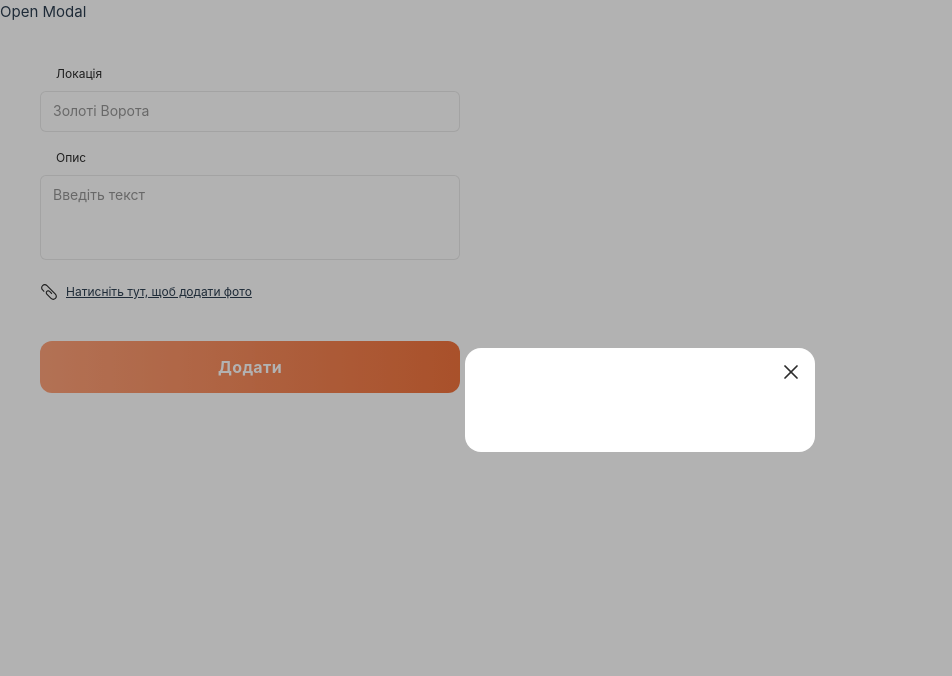
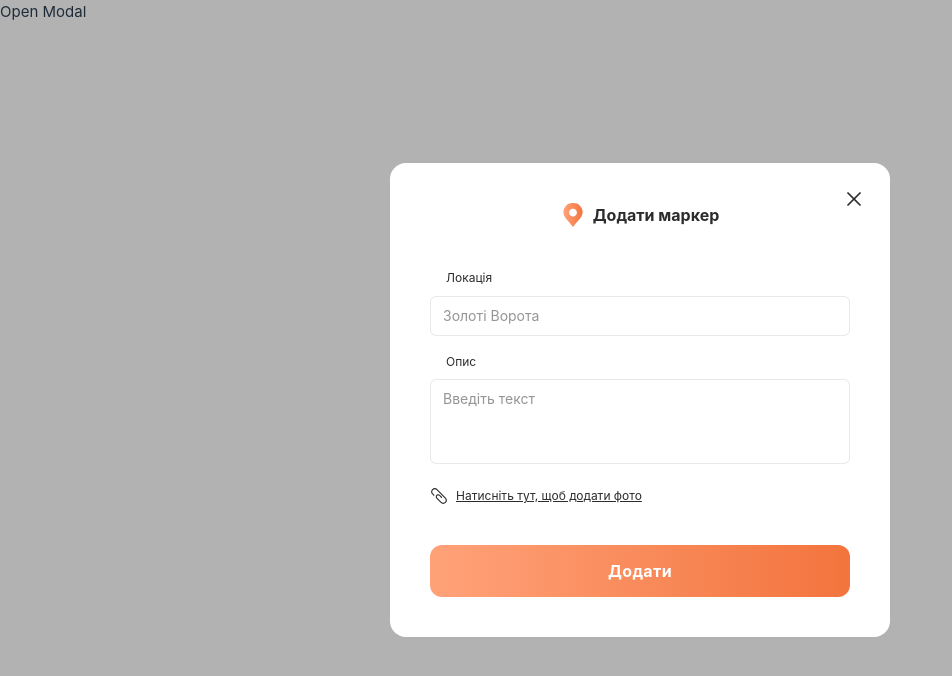
Before and after one commit to SvKost/traveller-vue-test, a Vue app: page / in a window 1280 px wide. Shown: the top 676 px of the page, without its empty margins (0-952 px from the left). Built offline with nearby package versions, Linux system fonts and the light colour scheme; what vue-svg-sprite would draw is missing.

Commit message:
new place modal created

```diff
--- a/src/App.vue
+++ b/src/App.vue
@@ -1,9 +1,8 @@
 <script setup>
 import { ref } from 'vue'
 // import LoginForm from './components/Auth/LoginForm/LoginForm.vue'
-import IModal from './components/IModal/IModal.vue'
 // import RegistrationForm from './components/Auth/RegistrationForm/RegistrationForm.vue'
-import NewPlace from './components/FavoritePlace/NewPlace.vue'
+import NewPlaceModal from './components/NewPlaceModal/NewPlaceModal.vue'
 // import FavoritePlaces from './components/FavoritePlaces/FavoritePlaces.vue'
 // import HomepageView from './views/HomepageView.vue'
 
@@ -20,6 +19,7 @@ const openModal = () => {
 
 <template>
   <button @click="openModal">Open Modal</button>
+
   <!-- <HomepageView /> -->
   <!-- <div class="bg-white shadow-[0px_4px_31px_0px_rgba(44,44,44,0.10)] h-screen w-[400px]">
     <FavoritePlaces />
@@ -28,6 +28,5 @@ const openModal = () => {
   <!-- <RegistrationForm @submit="console.log" /> -->
   <!-- <LoginForm @submit="console.log" /> -->
 
-  <NewPlace @submit="console.log" />
-  <IModal v-if="isOpen" @close="closeModal"></IModal>
+  <NewPlaceModal :is-open="isOpen" @close="closeModal" @submit="console.log" />
 </template>
--- a/src/components/FavoritePlace/NewPlace.vue
+++ /dev/null
@@ -1,25 +0,0 @@
-<script setup>
-import { reactive, ref, toRaw } from 'vue'
-import FormContainer from '../Auth/FormContainer.vue'
-import IInput from '../IInput.vue'
-import IButton from '../IButton.vue'
-import InputUploadImg from '../InputUploadImg/InputUploadImg.vue'
-
-const emit = defineEmits(['submit'])
-const imgUrlBase64 = ref('')
-
-const formData = reactive({
-  location: '',
-  description: ''
-})
-</script>
-
-<template>
-  <FormContainer @submit.prevent="emit('submit', toRaw(formData))">
-    <IInput placeholder="Золоті Ворота" label="Локація" />
-    <IInput type="textarea" placeholder="Введіть текст" label="Опис" />
-    <img v-if="imgUrlBase64" :src="imgUrlBase64" />
-    <InputUploadImg @uploaded="(base64) => (imgUrlBase64 = base64)" />
-    <IButton class="w-full mt-10" variant="gradient" type="submit">Додати</IButton>
-  </FormContainer>
-</template>
--- a/src/components/IModal/IModal.vue
+++ b/src/components/IModal/IModal.vue
@@ -1,7 +1,6 @@
 <script setup>
 import { onMounted, onUnmounted, Teleport } from 'vue'
 import CrossIcon from '../../components/icons/CrossIcon.vue'
-import InputUploadImg from '../InputUploadImg/InputUploadImg.vue'
 
 const emit = defineEmits(['close'])
 
@@ -21,7 +20,7 @@ onUnmounted(() => {
       @click.self="emit('close')"
     >
       <div class="relative bg-white min-w-[350px] m-auto text-black rounded-2xl p-10">
-        <button>
+        <button class="absolute right-3 top-3">
           <CrossIcon class="absolute right-3 top-3 w-6 h-6" @click="emit('close')" />
         </button>
         <slot></slot>
--- a/src/components/InputUploadImg/InputUploadImg.vue
+++ b/src/components/InputUploadImg/InputUploadImg.vue
@@ -25,12 +25,14 @@ const handleUploadImg = (event) => {
 </script>
 
 <template>
+  <div>
     <label class="cursor-pointer hover:text-primary">
       <input type="file" accept="image/*" class="hidden" @change="handleUploadImg" />
       <span class="flex gap-2 items-center">
         <UploadImgIcon />
-      <span class="underline text-xs">Натисніть тут, щоб додати фото</span>
+        <span class="underline text-xs"><slot></slot></span>
       </span>
     </label>
     <div v-if="errorMessage" class="text-red-500">{{ errorMessage }}</div>
+  </div>
 </template>
--- /dev/null
+++ b/src/components/NewPlaceModal/NewPlaceModal.vue
@@ -0,0 +1,59 @@
+<script setup>
+import { computed, reactive, toRaw } from 'vue'
+import IButton from '../IButton.vue'
+import MarkerIcon from '../icons/MarkerIcon.vue'
+import IInput from '../IInput.vue'
+import IModal from '../IModal/IModal.vue'
+import InputUploadImg from '../InputUploadImg/InputUploadImg.vue'
+
+const emit = defineEmits(['close', 'submit'])
+
+const props = defineProps({
+  isOpen: {
+    default: false,
+    type: Boolean
+  }
+})
+
+const formData = reactive({
+  location: '',
+  description: '',
+  img: ''
+})
+
+const handleUploaded = (url) => {
+  formData.img = url
+}
+
+const uploadText = computed(() => {
+  return formData.img ? 'Натисніть тут, щоб змінити фото' : 'Натисніть тут, щоб додати фото'
+})
+</script>
+
+<template>
+  <IModal v-if="props.isOpen" @close="emit('close')">
+    <form @submit.prevent="emit('submit', toRaw(formData))" class="min-w-[420px]">
+      <div class="flex gap-2 justify-center text-[16px] text-center font-bold mb-10">
+        <MarkerIcon />Додати маркер
+      </div>
+      <IInput placeholder="Золоті Ворота" label="Локація" v-model="formData.location" />
+      <IInput
+        type="textarea"
+        placeholder="Введіть текст"
+        label="Опис"
+        v-model="formData.description"
+      />
+      <div class="flex items-center gap-2 mb-10">
+        <img
+          v-if="formData.img"
+          :src="formData.img"
+          alt="location image"
+          class="w-6 h-6 object-cover"
+        />
+        <InputUploadImg @uploaded="handleUploaded">{{ uploadText }}</InputUploadImg>
+      </div>
+
+      <IButton class="w-full mt-10" variant="gradient" type="submit">Додати</IButton>
+    </form>
+  </IModal>
+</template>
--- /dev/null
+++ b/src/components/icons/MarkerIcon.vue
@@ -0,0 +1,26 @@
+<template>
+  <svg xmlns="http://www.w3.org/2000/svg" width="24" height="24" viewBox="0 0 24 24" fill="none">
+    <g clip-path="url(#clip0_17_757)">
+      <path
+        d="M12.0002 -5.11874e-05C10.7236 -0.0599241 9.44863 0.147406 8.25679 0.608668C7.06496 1.06993 5.98256 1.77496 5.0789 2.67863C4.17523 3.5823 3.4702 4.66469 3.00894 5.85652C2.54767 7.04836 2.34034 8.32337 2.40022 9.59995C2.40022 12.6239 4.80022 15.5999 6.00022 16.7999C7.20022 17.9999 12.0002 23.9999 12.0002 23.9999C12.0002 23.9999 16.8002 17.9999 18.0002 16.7999C19.2002 15.5999 21.6002 12.6239 21.6002 9.59995C21.6601 8.32337 21.4528 7.04836 20.9915 5.85652C20.5302 4.66469 19.8252 3.5823 18.9215 2.67863C18.0179 1.77496 16.9355 1.06993 15.7436 0.608668C14.5518 0.147406 13.2768 -0.0599241 12.0002 -5.11874e-05ZM12.0002 13.4999C11.2289 13.4999 10.4748 13.2712 9.83349 12.8427C9.19214 12.4141 8.69227 11.805 8.39709 11.0924C8.10191 10.3798 8.02467 9.59562 8.17515 8.8391C8.32564 8.08257 8.69708 7.38766 9.2425 6.84223C9.78793 6.29681 10.4828 5.92537 11.2394 5.77489C11.9959 5.6244 12.7801 5.70164 13.4927 5.99682C14.2053 6.292 14.8144 6.79187 15.2429 7.43322C15.6715 8.07458 15.9002 8.8286 15.9002 9.59995C15.9002 10.1121 15.7993 10.6192 15.6033 11.0924C15.4074 11.5656 15.1201 11.9955 14.7579 12.3577C14.3958 12.7198 13.9659 13.0071 13.4927 13.2031C13.0195 13.3991 12.5124 13.4999 12.0002 13.4999Z"
+        fill="url(#paint0_linear_17_757)"
+      />
+    </g>
+    <defs>
+      <linearGradient
+        id="paint0_linear_17_757"
+        x1="2.39014"
+        y1="10.3942"
+        x2="21.6104"
+        y2="10.4008"
+        gradientUnits="userSpaceOnUse"
+      >
+        <stop stop-color="#FFA279" />
+        <stop offset="1" stop-color="#F3743D" />
+      </linearGradient>
+      <clipPath id="clip0_17_757">
+        <rect width="24" height="24" fill="white" />
+      </clipPath>
+    </defs>
+  </svg>
+</template>
```
Lines whose indentation alone changed are shown as unchanged.
